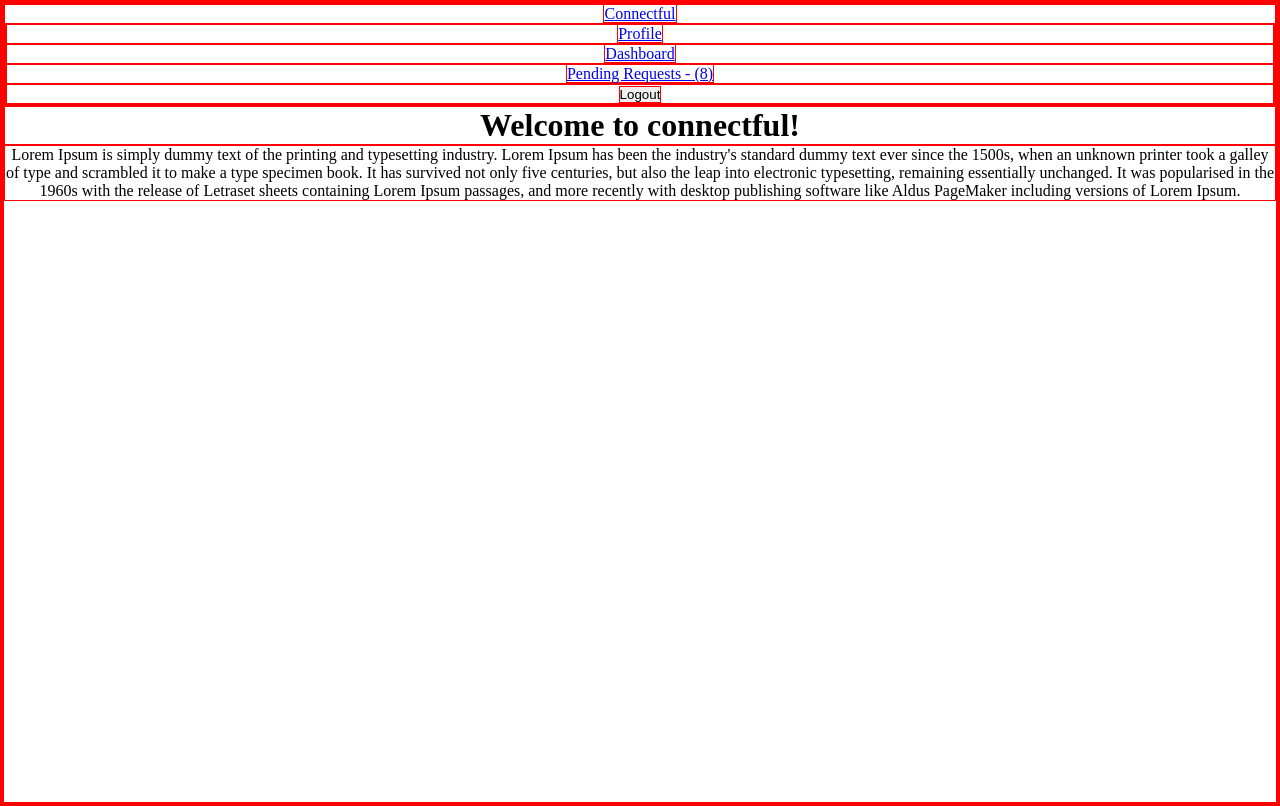
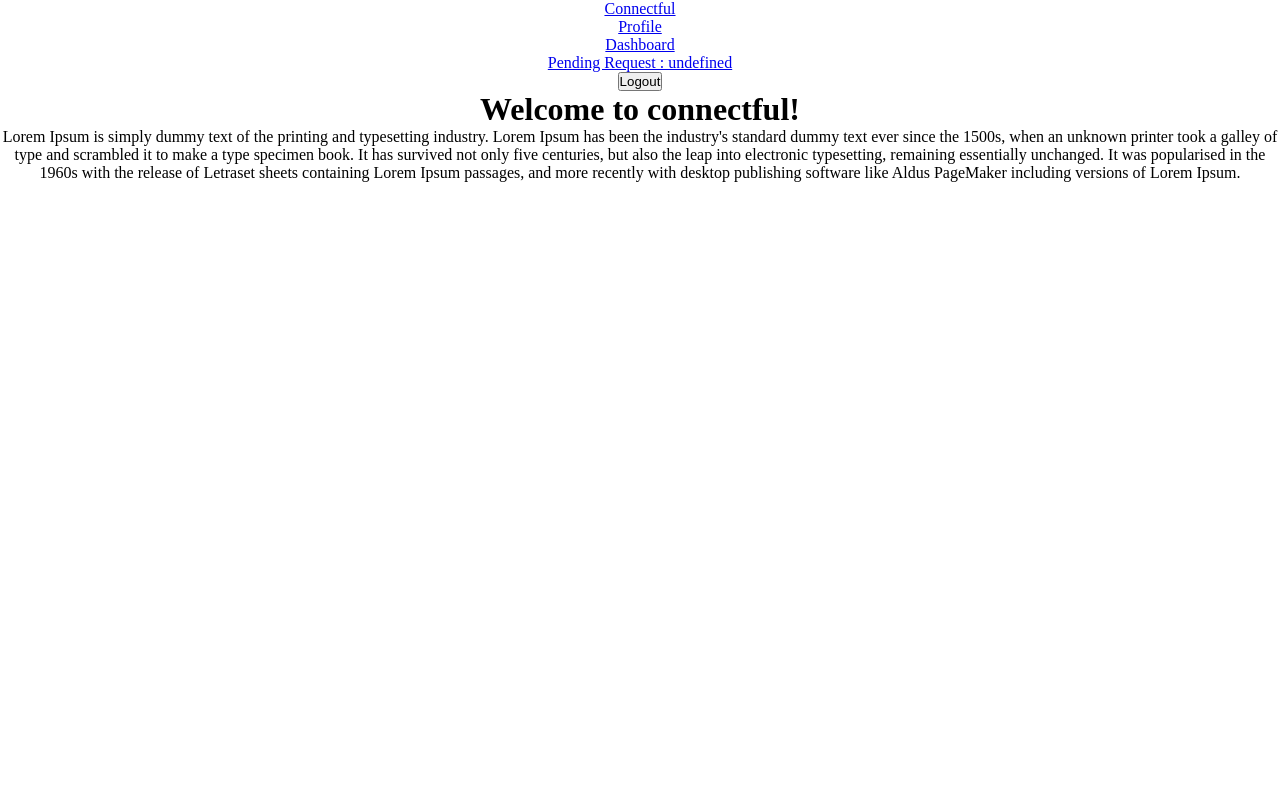
Before and after one commit to RShuken/Capstone-client, a React (Create React App) app: page / in a window 1280 px wide. Built offline with nearby package versions, Linux system fonts and the light colour scheme; no server answers; sample sign-in values are in the browser's storage.

Commit message:
added fetch calls to header to dynamicaly show the count of pending invites

```diff
--- a/src/components/Connect/index.js
+++ b/src/components/Connect/index.js
@@ -13,13 +13,6 @@ function UserConnect() {
   const { currentUser } = useContext(Context);
   const { accessToken } = currentUser;
 
-  console.log(location);
-
-  const testConnectWithUser = (user) => {
-    console.log('Me', userId);
-    console.log("I'm trying to connect with", userConnectionId);
-    console.log('the id of the connection row is', connectionId);
-  };
 
   const onMessageValueChange = (e) => {
     setConnectionMessage({
--- a/src/components/DashboardCards/Card/index.js
+++ b/src/components/DashboardCards/Card/index.js
@@ -63,9 +63,7 @@ const Card = ({ stateUsers }) => {
           <p>Location: {stateUsers.location}</p>
           <h2>{stateUsers.job_description}</h2>
           <label htmlFor='profile_connect_btn'>
-            <button id='profile_connect_btn' className='profile_connect_btn'>
-              <a href='/connect_message'>Connect</a>
-            </button>
+            <button id='profile_connect_btn' onClick={() => createConnection(stateUsers.id)}> Connect </button>
           </label>
           <p>1 mentor session available this week</p>
         </div>
@@ -75,6 +73,3 @@ const Card = ({ stateUsers }) => {
 };
 
 export default Card;
-
-
-// onClick={() => history.push({pathname:'/connect_message', state: {userId: stateUsers.id}})}
--- a/src/components/Header/index.js
+++ b/src/components/Header/index.js
@@ -1,5 +1,36 @@
-import React, { useContext } from 'react';
+import React, { useContext, useState, useEffect } from 'react';
 import ApiContext from '../../ApiContext';
+import config from '../../config';
+
+
+
+function Header() {
+  const currentUser = useContext(ApiContext).getUserAuthInfo();
+  const [count, setCount] = useState([{}]);
+  const { accessToken, id } = currentUser;
+  const [hasError, setErrors] = useState(false);
+
+  const fetchCountConnectionRequests = () => {
+    fetch(`${config.API_ENDPOINT}/api/connections/count`, {
+      method: 'GET',
+      headers: {
+        authorization: accessToken,
+        'user-id': id,
+        'Content-Type': 'application/json',
+      },
+    })
+      .then((data) => data.json())
+      .then((resp) => {
+        setCount(resp);
+      })
+      .catch((err) => setErrors(err));
+  };
+
+  useEffect(() => {
+    if (accessToken) {
+      fetchCountConnectionRequests();
+    }
+  }, [accessToken]);
 
   const PublicOptions = () => (
     <>
@@ -28,6 +59,8 @@ const PrivateOptions = () => {
         });
     };
 
+    console.log('this is the count', count[0].count)
+
     return (
       <>
         <li>
@@ -37,8 +70,12 @@ const PrivateOptions = () => {
           <a href='/dashboard'>Dashboard</a>
         </li>
         <li>
-        {/* add the number of the pending request from the server */}
-        <a href='/connect'>Pending Requests - (8)</a>
+          <a href='/connect'>
+            {/* go back and fix this, it would also be good if you have no more connections to forward you to the dashboard page */}
+            {count[0].count !== 0
+              ? `Pending Request : ${count[0].count}`
+              : 'No Pending Connections'}
+          </a>
         </li>
         <li>
           <button onClick={signMeOut}>Logout</button>
@@ -47,8 +84,7 @@ const PrivateOptions = () => {
     );
   };
 
-const Header = () => {
-  const currentUser = useContext(ApiContext).getUserAuthInfo();
+
   return (
     <header className='navbar'>
       <a className='navbar-brand' href='/'>
@@ -59,6 +95,6 @@ const Header = () => {
       </ul>
     </header>
   );
-};
+}
 
 export default Header;
--- a/src/index.css
+++ b/src/index.css
@@ -3,7 +3,6 @@
   text-align: center;
   margin: 0;
   padding: 0;
-  border: 1px solid red;
 }
 
 body {
--- a/src/pages/Connect/index.js
+++ b/src/pages/Connect/index.js
@@ -2,12 +2,14 @@ import React, { useContext, useState, useEffect } from 'react';
 import ApiContext from '../../ApiContext';
 import config from '../../config';
 
+
+
 const Connect = () => {
-  const { users, currentUser } = useContext(ApiContext);
   const [hasError, setErrors] = useState(false);
-  const { userToShowMessageFieldFor, showTextAreaFor } = useState({});
   const [stateConnection, setConnection] = useState([{}]);
+  const { currentUser } = useContext(ApiContext);
   const { accessToken, id } = currentUser;
+
 
   const fetchConnectionRequests = () => {
     fetch(`${config.API_ENDPOINT}/api/connections`, {
@@ -40,13 +42,15 @@ const Connect = () => {
       body: JSON.stringify(data),
     }).then(() => {
       fetchConnectionRequests();
+      // insert the function for count from context
     });
+
   };
 
-  console.log(stateConnection);
   return stateConnection.map((connection) => (
     <div key={connection.id}>
-      {connection.name}
+      <p>{connection.name}</p>
+      <p>{connection.connection_message}</p>
       <button
         onClick={() =>
           changeConnectionStatus({
```
Lines whose indentation alone changed are shown as unchanged.
